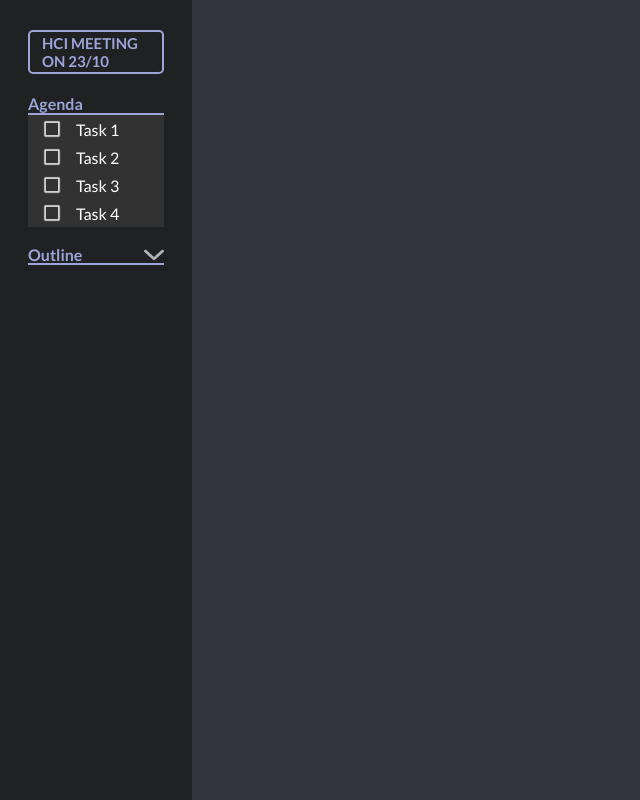
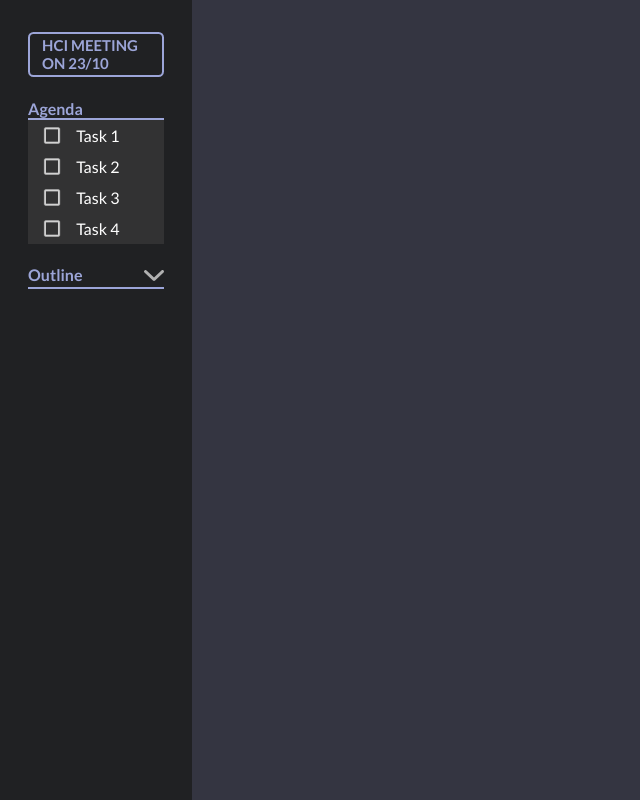
Before and after one commit to Jaywhisker/Satiscribble-UI, a Next.js app: page /testpage in a window 1280 px wide. Shown: the whole page, without its empty margins (0-640 px from the left). Built offline with nearby package versions, Linux system fonts and the light colour scheme.

Commit message:
Updated CSS modules

```diff
--- a/src/styles/components/AgendaBlock.module.css
+++ b/src/styles/components/AgendaBlock.module.css
@@ -1,31 +1,29 @@
-
 .titleContainer {
   display: flex;
   align-items: center;
   justify-content: space-between;
 }
 
-
 .checkboxImage {
   cursor: pointer;
-    width: 24px;
-    height: 24px;
+  width: 2.2vw;
+  height: 3.8vh;
 }
 
 .editButton {
   cursor: pointer;
-    width: 20px;
-    height: 20px;
-    margin-left: 10px;
+  width: 1.8vw;
+  height: 3.2vh;
+  margin-left: 0.78vw;
 }
 
 .deleteButton {
   cursor: pointer;
-    width: 16px;
-    height: 16px;
-    margin-left: 10px;
+  width: 1.5vw;
+  height: 2.6vh;
+  margin-left: 0.78vw;
 }
 
 .margin {
-    margin-bottom: 20px
+  margin-bottom: 2.78vh;
 }
--- a/src/styles/components/leftSideBar.module.css
+++ b/src/styles/components/leftSideBar.module.css
@@ -1,44 +1,39 @@
-.agendaContainer {
+.agendaContainer, .dropdownContainer, .wrapper {
   width: 100%;
   box-sizing: border-box;
   font-family: 'Lato', sans-serif;
-    padding-left: 18px;
-    padding-right: 18px;
+  padding-left: 1.41vw; /* 18px */
+  padding-right: 1.41vw; /* 18px */
 }
 
 .agendaContent {
   background-color: var(--Grey);
 }
 
-.agendaButtonBar {
+.agendaButtonBar, .dropdownButton {
   display: flex;
   align-items: center;
   padding: 0px;
   background-color: var(--Dark_Grey);
   color: var(--Nice_Blue);
-    font-size: 16px;
+  font-size: 1.25vw; /* 16px */
   border-bottom: 2px solid var(--Nice_Blue);
 }
 
-.agendaItemStyle {
+.agendaItemStyle, .dropdownOption {
   display: flex;
   align-items: center;
-    padding: 2px 12px;
+  padding: 0.28vh 0.94vw; /* 2px */
   color: var(--Pure_White);
-    font-size: 16px;
+  font-size: 1.25vw; /* 16px */
   border-bottom: 0px;
 }
 
 .checkboxImage {
   cursor: pointer;
-    margin-right: 12px;
-    width: 24px;
-    height: 24px;
-  }
-
-.wrapper {
-    padding-left: 18px;
-    padding-right: 18px;
+  margin-right: 0.94vw; /* 12px */
+  width: 1.88vw; /* 24px */
+  height: 3.33vh; /* 24px */
 }
 
 .styledContainer {
@@ -46,27 +41,20 @@
   align-items: center;
   justify-content: center;
   width: 100%;
-    padding: 2px 12px;
-    margin: 20px 0;
+  padding: 0.28vh 0.94vw; /* 2px */
+  margin: 2.78vh 0; /* 20px */
   border: 2px solid var(--Nice_Blue);
-    border-radius: 5px;
+  border-radius: 0.69vh; /* 5px */
   font-family: 'Lato', sans-serif;
   font-weight: bold;
   color: var(--Nice_Blue);
-    font-size: 15px;
+  font-size: 1.17vw;
   box-sizing: border-box;
   background-color: var(--Dark_Grey);
 }
 
-.dropdownContainer {
-    width: 100%;
-    box-sizing: border-box;
-    font-family: 'Lato', sans-serif;
-    padding-left: 18px;
-    padding-right: 18px;
-  }
-
 .dropdownButton {
+  position: relative;
   display: flex;
   align-items: center;
   justify-content: space-between;
@@ -74,49 +62,32 @@
   background-color: var(--Dark_Grey);
   color: var(--Nice_Blue);
   cursor: pointer;
-    font-size: 16px;
+  font-size: 1.25vw; /* 16px */
   border-bottom: 2px solid var(--Nice_Blue);
-    position: relative;
 }
 
 .dropdownButton p {
   margin: 0;
   line-height: 1;
+  flex-grow: 1;
 }
 
 .dropdownButton img {
-    position: absolute;
-    right: 0px;
-    height: 100%;
+  margin-left: auto;
   transition: transform 0.3s ease;
 }
 
 .dropdownContent {
-    display: none; /* Initial state, modified dynamically */
+  display: none;
   background-color: var(--Grey);
-    padding: 0 12px;
+  padding: 0 0.94vw; /* 12px */
   box-sizing: border-box;
   margin: 0;
   width: 100%;
 }
 
-.dropdownOption {
-    display: flex;
-    align-items: center;
-    padding: 5px 0;
-    background-color: var(--Grey);
-    color: var(--Pure_White);
-    cursor: pointer;
-    box-sizing: border-box;
-  }
-
-.dropdownOption p {
-    margin: 0;
-    line-height: 1;
-  }
-
 .dropdownSvg {
-    width: 20px;
-    height: 20px;
+  width: 1.56vw; /* 20px */
+  height: 2.78vh; /* 20px */
   transition: transform 0.3s ease;
 }
```
Lines whose indentation alone changed are shown as unchanged.
